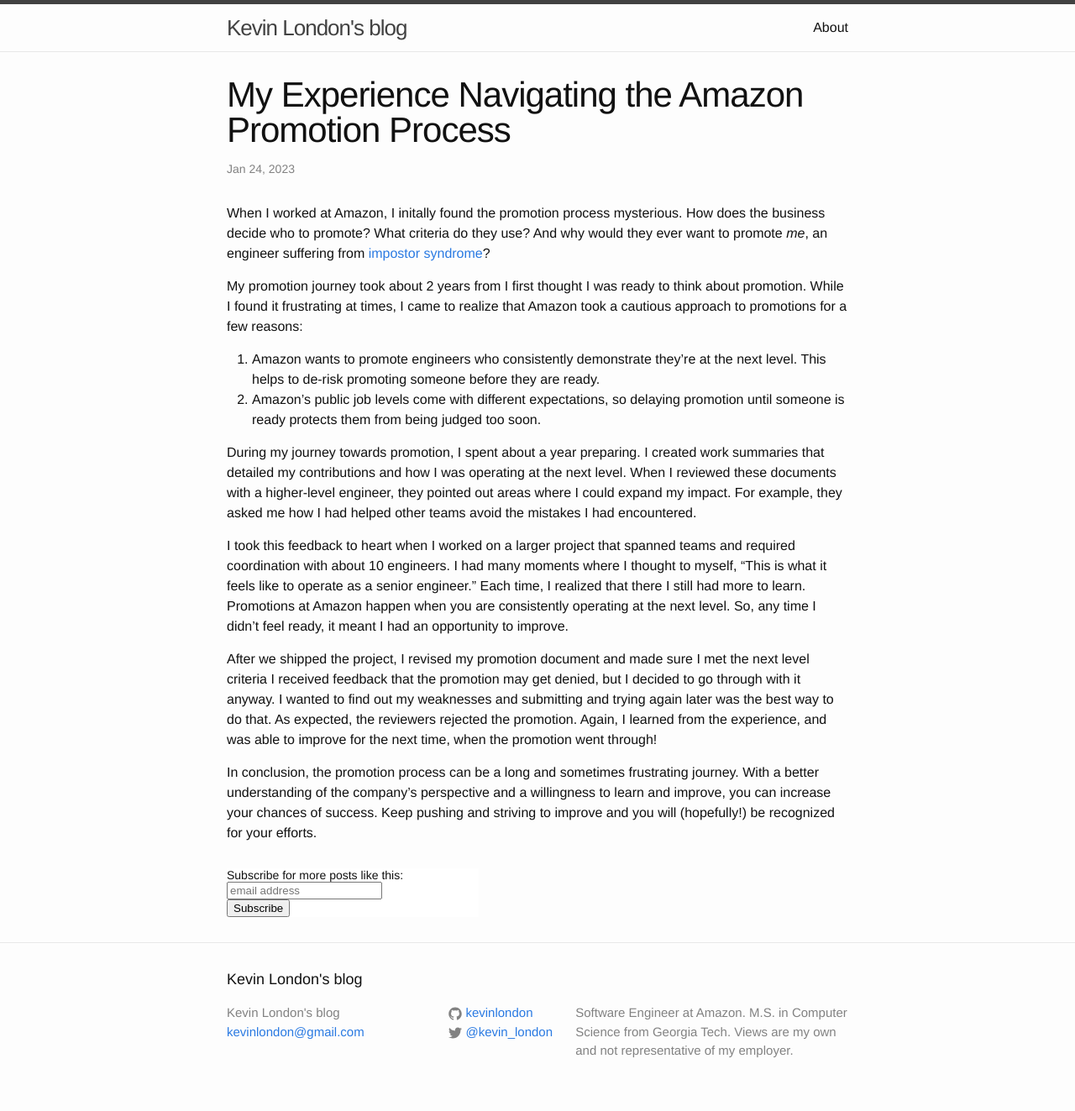
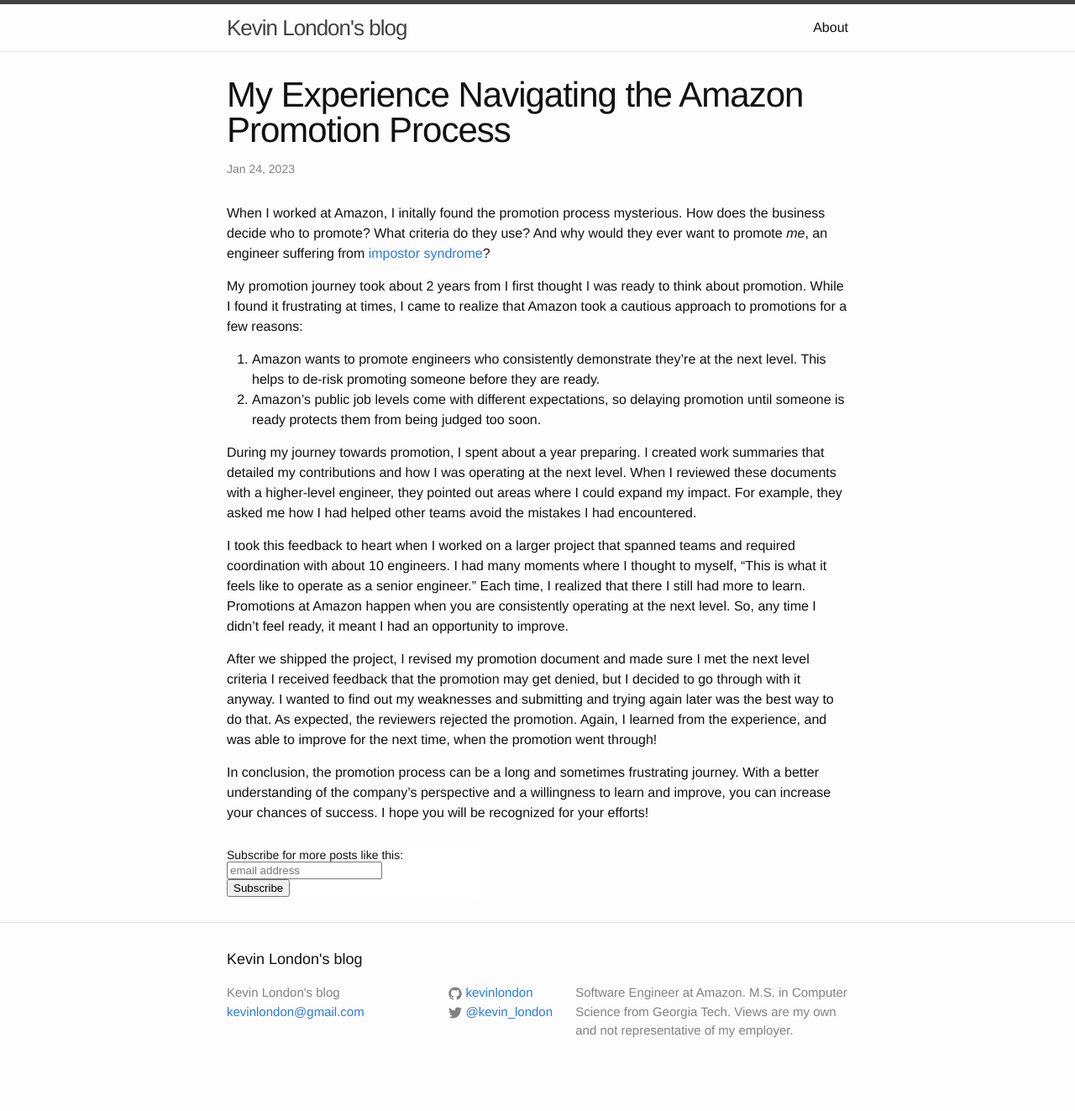
Before and after one commit to kevinlondon/kevinlondon.github.io, a Jekyll site: the page built from _posts/2023-01-24-thinking-about-promotions.md, in a window 1280 px wide. Shown: the whole page at 84% size. Built offline with Jekyll 4.4.1, drawn with Linux system fonts in a browser that asks for light colours; comment, search, counter and statistics services are not loaded; after the commit the page ends 1299 px from its top, so only the background shows below that.

Commit message:
Change tone of closing paragraph

```diff
--- a/_posts/2023-01-24-thinking-about-promotions.md
+++ b/_posts/2023-01-24-thinking-about-promotions.md
@@ -44,5 +44,4 @@ through!
 In conclusion, the promotion process can be a long and sometimes frustrating
 journey. With a better understanding of the company’s perspective and
 a willingness to learn and improve, you can increase your chances of success.
-Keep pushing and striving to improve and you will (hopefully!) be recognized for
-your efforts.
+I hope you will be recognized for your efforts!
```
